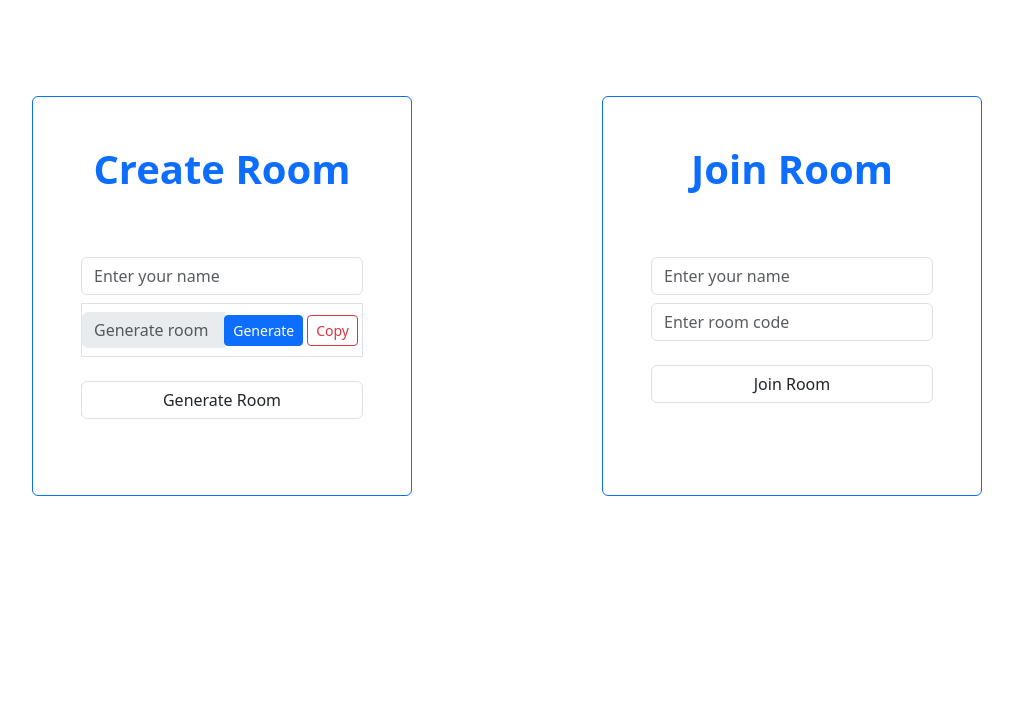
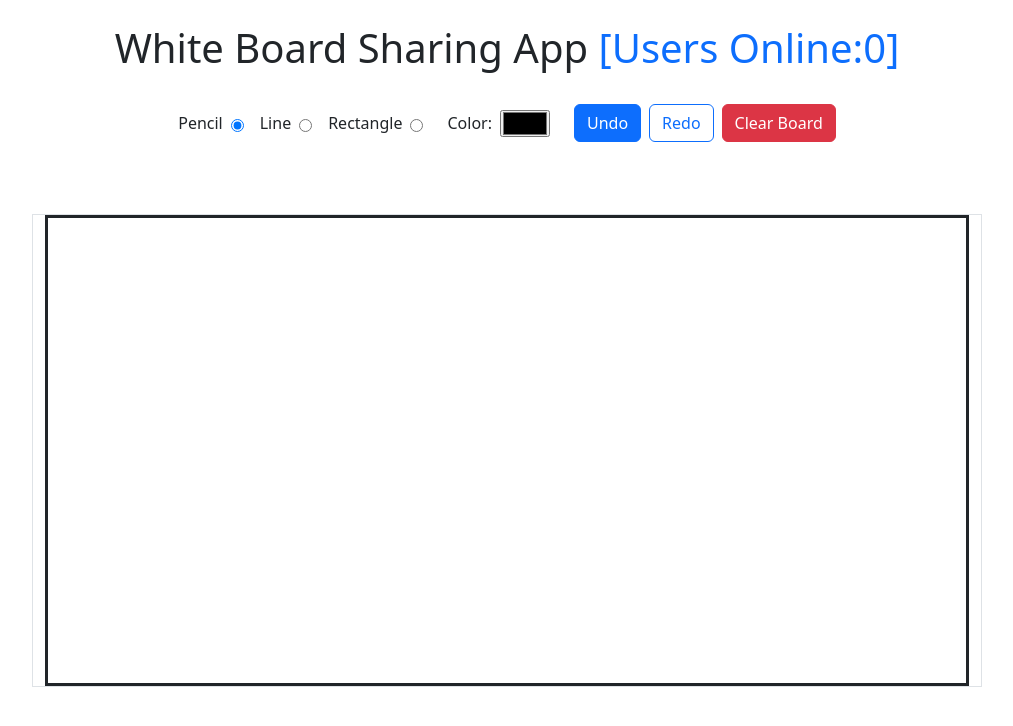
Before and after one commit to abhinav8311/Real-Time-Whiteboard, a React app in the folder frontend/: page /1 in a window 1280 px wide. Shown: the top 726 px of the page, without its empty margins (133-1146 px from the left). Built offline with nearby package versions, Linux system fonts and the light colour scheme; the HTML template or start-up script is replaced by a standard one.

Commit message:
Implement routing and add Whiteboard component to RoomPage

```diff
--- a/frontend/src/App.jsx
+++ b/frontend/src/App.jsx
@@ -1,10 +1,15 @@
 import './App.css'
 import Forms from './Components/Forms';
+import {Routes , Route} from "react-router-dom"
+import RoomPage from './Pages/RoomPage';
 
 function App() {
   return (
     <div className='container'>
-      <Forms />
+      <Routes>
+        <Route path='/' element={<Forms />}/>
+        <Route path='/:roomId' element={<RoomPage />}/>
+      </Routes>
     </div>
   )
 }
--- a/frontend/src/Components/Whiteboard/index.css
+++ b/frontend/src/Components/Whiteboard/index.css
@@ -0,0 +1,4 @@
+.canvas-box{
+    height: 500px;
+
+}
--- a/frontend/src/Components/Whiteboard/index.jsx
+++ b/frontend/src/Components/Whiteboard/index.jsx
@@ -0,0 +1,8 @@
+const WhiteBoard = () => {
+  return (
+    <canvas className="border border-dark border-3 w-100 h-100" >
+    </canvas>
+  )
+}
+
+export default WhiteBoard;
--- a/frontend/src/Pages/RoomPage/index.jsx
+++ b/frontend/src/Pages/RoomPage/index.jsx
@@ -0,0 +1,53 @@
+import "./index.css";
+import { useState } from "react";
+import WhiteBoard from "../../Components/Whiteboard";
+
+const RoomPage = () => {
+
+    const [tool, setTool] = useState("pencil");
+    const [color, setColor] = useState("#000000");
+    return (
+        <div className="row">
+            <h1 className="text-center py-4">
+                White Board Sharing App <span className="text-primary">[Users Online:0]</span>
+            </h1>
+            <div className="col-md-12 mx-auto px-5 mb-5">
+                <div className="d-flex flex-wrap align-items-center justify-content-center gap-4">
+                    {/* Drawing Tools */}
+                    <div className="d-flex gap-3 align-items-center">
+                        <div className="d-flex gap-2 align-items-center">
+                            <label htmlFor="pencil">Pencil</label>
+                            <input type="radio" name="tool" id="pencil" checked={tool === "pencil"} value="pencil" className="mt-1" onChange={(e) => setTool(e.target.value)} />
+                        </div>
+                        <div className="d-flex gap-2 align-items-center">
+                            <label htmlFor="line">Line</label>
+                            <input type="radio" name="tool" id="line" checked={tool === "line"} value="line" className="mt-1" onChange={(e) => setTool(e.target.value)} />
+                        </div>
+                        <div className="d-flex gap-2 align-items-center">
+                            <label htmlFor="rect">Rectangle</label>
+                            <input type="radio" name="tool" id="rect" checked={tool === "rect"} value="rect" className="mt-1" onChange={(e) => setTool(e.target.value)} />
+                        </div>
+                    </div>
+
+                    {/* Color Picker */}
+                    <div className="d-flex align-items-center gap-2">
+                        <label htmlFor="color">Color:</label>
+                        <input type="color" id="color" value={color} onChange={(e) => setColor(e.target.value)} />
+                    </div>
+
+                    {/* Action Buttons */}
+                    <div className="d-flex gap-2 align-items-center">
+                        <button className="btn btn-primary">Undo</button>
+                        <button className="btn btn-outline-primary">Redo</button>
+                        <button className="btn btn-danger">Clear Board</button>
+                    </div>
+                </div>
+            </div>
+            <div className="col-md-10 border mx-auto mt-4 canvas-box">
+                <WhiteBoard />
+            </div>
+        </div>
+    )
+}
+
+export default RoomPage;
--- a/frontend/src/main.jsx
+++ b/frontend/src/main.jsx
@@ -2,11 +2,15 @@
 import { createRoot } from 'react-dom/client'
 import './index.css'
 import App from './App.jsx'
+import {BrowserRouter as Router} from "react-router-dom"
+
 import "bootstrap/dist/css/bootstrap.min.css"
 import "bootstrap/dist/js/bootstrap.bundle.min"
 
 createRoot(document.getElementById('root')).render(
+ <Router>
   <StrictMode>
     <App />
-  </StrictMode>,
+  </StrictMode>
+ </Router>
 )
```
